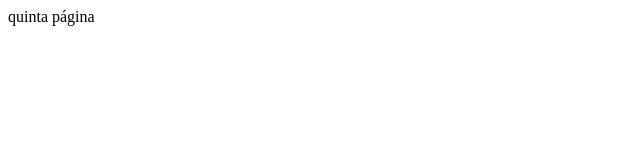
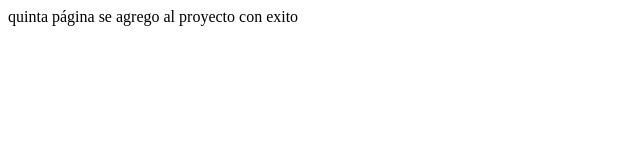
Before and after one commit to MynorEscobar/dw15marzo2021, a plain HTML site: page cinco.html in a window 1280 px wide. Shown: the whole page, without its empty margins (0-640 px from the left). Drawn offline with Linux system fonts and the light colour scheme.

Commit message:
cambios en pagina cinco.html

```diff
--- a/cinco.html
+++ b/cinco.html
@@ -7,5 +7,6 @@
 </head>
 <body>
 	quinta página
+	se agrego al proyecto con exito
 </body>
 </html>
```
